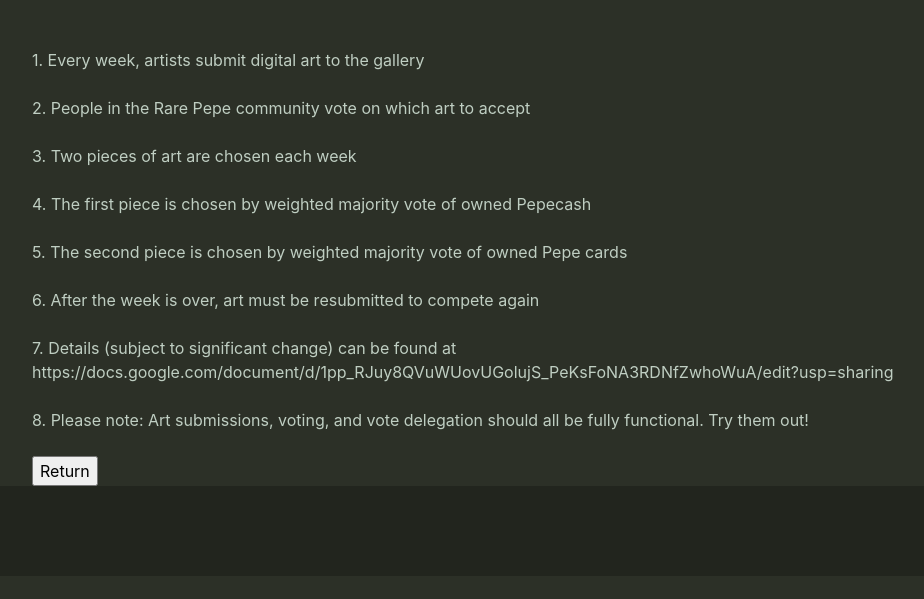
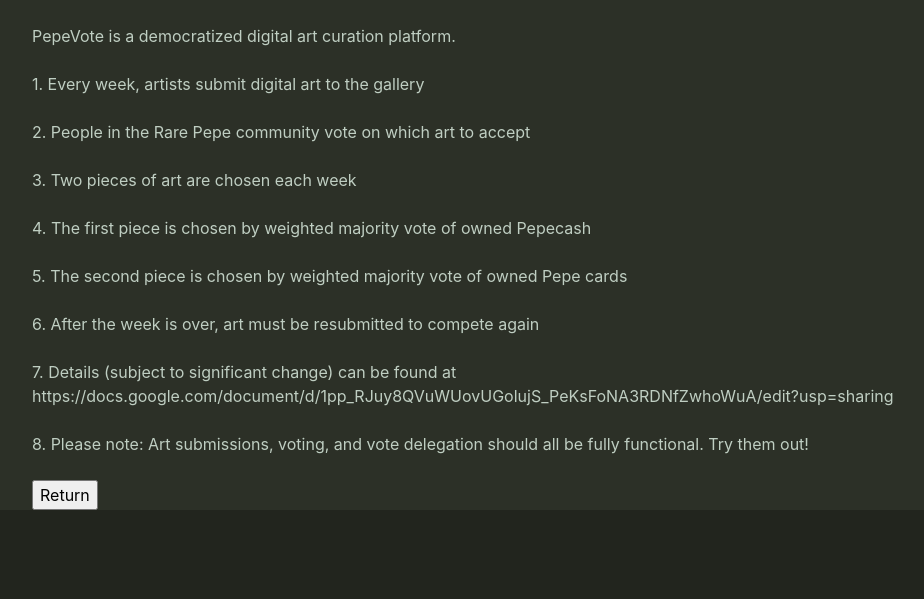
Before and after one commit to livinginformation/PepeVote, a Flask app: page /about in a window 1280 px wide. Shown: the part 56-655 px from the top of the page, without its empty margins (53-977 px from the left). Run offline with Flask 2, Linux system fonts and the light colour scheme; parts of the project's set-up code (start-up, migrations or seed data) failed here and were passed over; some libraries are stand-ins or nearby versions.

Commit message:
fix bug in about

```diff
--- a/templates/about.html
+++ b/templates/about.html
@@ -1,7 +1,8 @@
 {% extends "layout.html" %}
 {% block body %}
+<div class="container">
 <br>
-<div class="container"PepeVote is a democratized digital art curation platform.
+PepeVote is a democratized digital art curation platform.
 <br>
 <br>
 1. Every week, artists submit digital art to the gallery
```
